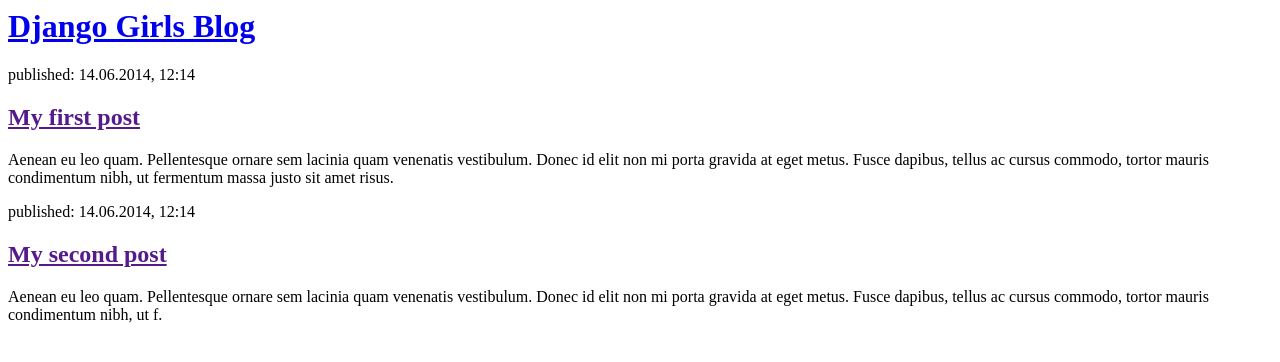
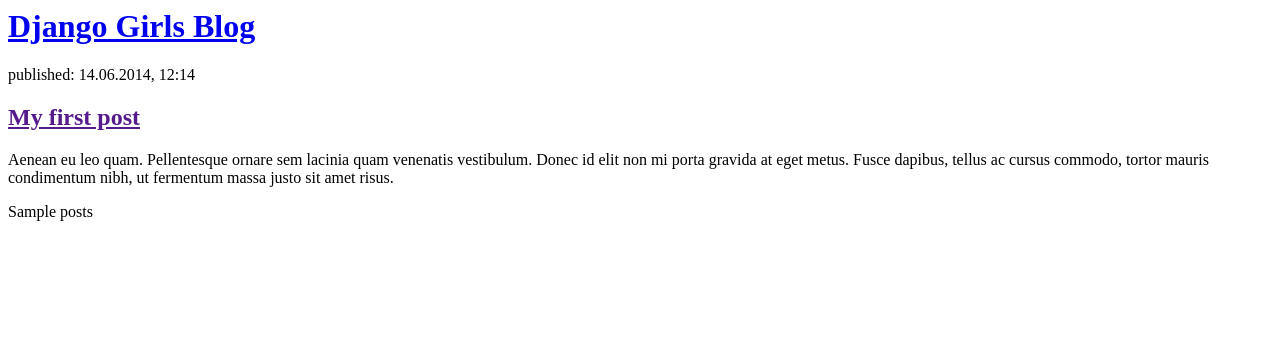
Before and after one commit to bibekrai/-my-first-blog-, a Python web app: template blog/templates/blog/post_list.html in a window 1280 px wide. Shown: the top 362 px of the page. Run offline with Jinja, Linux system fonts and the light colour scheme; the template is opened without the code that fills it: most values are stand-ins (such as "Sample title", 1, 10 or a date in 2020).

Commit message:
Modified templates to display posts from database.

```diff
--- a/blog/templates/blog/post_list.html
+++ b/blog/templates/blog/post_list.html
@@ -15,9 +15,7 @@
         </div>
 
         <div>
-            <p>published: 14.06.2014, 12:14</p>
-            <h2><a href="">My second post</a></h2>
-            <p>Aenean eu leo quam. Pellentesque ornare sem lacinia quam venenatis vestibulum. Donec id elit non mi porta gravida at eget metus. Fusce dapibus, tellus ac cursus commodo, tortor mauris condimentum nibh, ut f.</p>
+            {{posts}}
         </div>
     </body>
     </html>
--- a/blog/urls.py
+++ b/blog/urls.py
@@ -1,5 +1,5 @@
 from django.urls import path
-from . import views
+from .import views
 
 urlpatterns = [
     path('', views.post_list, name='post_list'),
```
Also changed, not shown: blog/views.py (+6 -1 lines).
